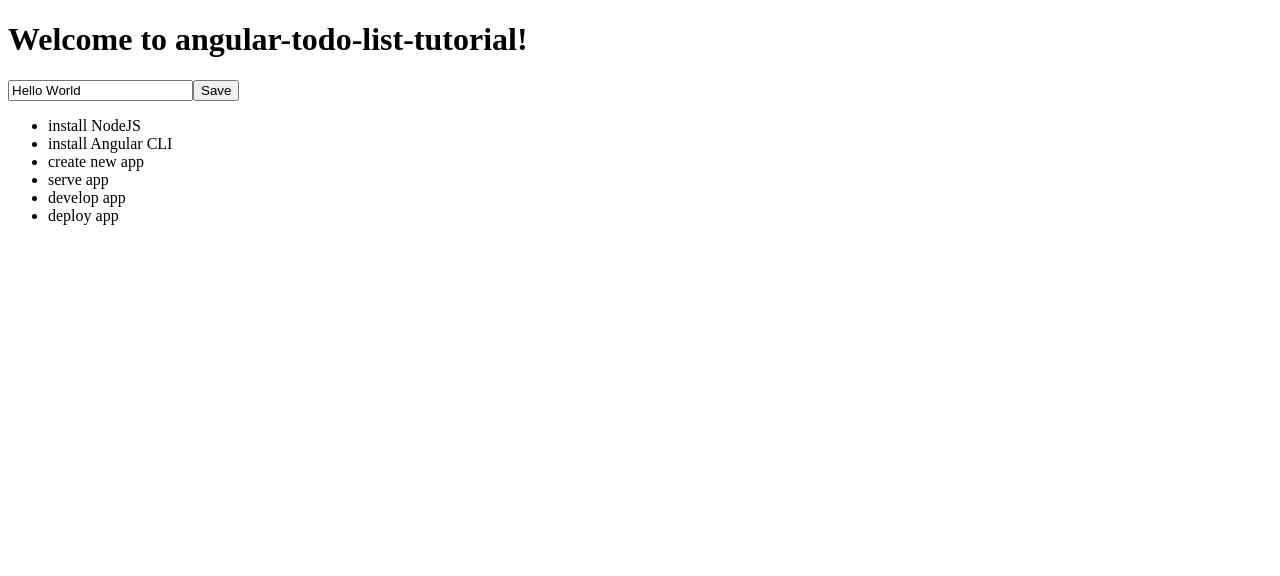
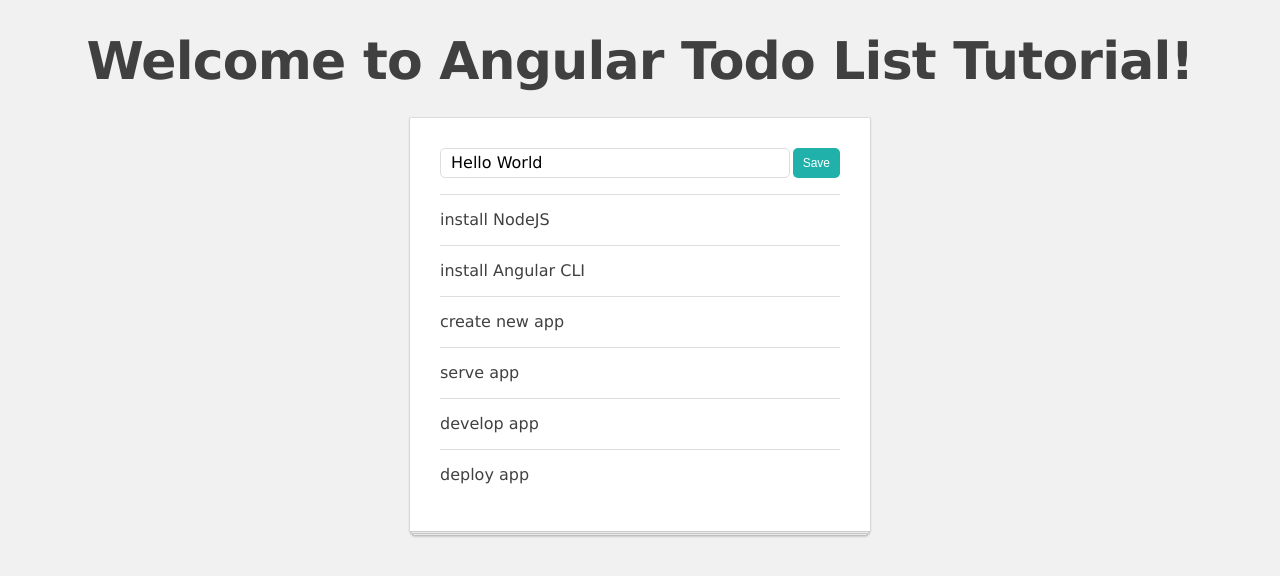
Before and after one commit to JamesSkemp/angular-todo-list-tutorial, an Angular app: page / in a window 1280 px wide. Shown: the top 576 px of the page. Built offline with nearby package versions, Linux system fonts and the light colour scheme.

Commit message:
Refactor app to use component for listing
Also add styling to all components.

```diff
--- a/src/app/app.component.html
+++ b/src/app/app.component.html
@@ -1,7 +1,3 @@
-<h1>Welcome to {{ title }}!</h1>
+<h1 class="app-title">Welcome to {{ title }}!</h1>
 
-<app-input-button-unit (submit)="addItem($event)"></app-input-button-unit>
-
-<ul>
-  <li *ngFor="let todoItem of todoList"><app-todo-item [item]="todoItem"></app-todo-item></li>
-</ul>
+<app-list-manager></app-list-manager>
--- a/src/app/app.component.ts
+++ b/src/app/app.component.ts
@@ -7,17 +7,5 @@
   styleUrls: ['./app.component.scss']
 })
 export class AppComponent {
-  title = 'angular-todo-list-tutorial';
-  todoList: TodoItem[] = [
-    {title: 'install NodeJS'},
-    {title: 'install Angular CLI'},
-    {title: 'create new app'},
-    {title: 'serve app'},
-    {title: 'develop app'},
-    {title: 'deploy app'}
-  ];
-
-  addItem(title: string) {
-    this.todoList.push({title});
-  }
+  title = 'Angular Todo List Tutorial';
 }
--- a/src/app/app.module.ts
+++ b/src/app/app.module.ts
@@ -4,12 +4,14 @@
 import { AppComponent } from './app.component';
 import { InputButtonUnitComponent } from './input-button-unit/input-button-unit.component';
 import { TodoItemComponent } from './todo-item/todo-item.component';
+import { ListManagerComponent } from './list-manager/list-manager.component';
 
 @NgModule({
   declarations: [
     AppComponent,
     InputButtonUnitComponent,
-    TodoItemComponent
+    TodoItemComponent,
+    ListManagerComponent
   ],
   imports: [
     BrowserModule
--- a/src/app/input-button-unit/input-button-unit.component.html
+++ b/src/app/input-button-unit/input-button-unit.component.html
@@ -1,2 +1,2 @@
-<input #inputElementRef [value]="title" (keyup.enter)="submitValue($any($event.target).value)" />
-<button (click)="submitValue(inputElementRef.value)">Save</button>
+<input class="todo-input" #inputElementRef [value]="title" (keyup.enter)="submitValue($any($event.target).value)" />
+<button class="btn" (click)="submitValue(inputElementRef.value)">Save</button>
--- a/src/app/input-button-unit/input-button-unit.component.scss
+++ b/src/app/input-button-unit/input-button-unit.component.scss
@@ -0,0 +1,15 @@
+.todo-input {
+  padding: 4px 10px 4px;
+  font-size: 16px;
+  font-family: 'Lucida Grande', Verdana, sans-serif;
+  line-height: 20px;
+  border: solid 1px #dddddd;
+  border-radius: 5px;
+  flex-grow: 1;
+}
+
+:host(:not([hidden])) {
+  display: flex;
+  justify-content: space-between;
+  flex-grow: 1;
+}
--- /dev/null
+++ b/src/app/list-manager/list-manager.component.html
@@ -0,0 +1,9 @@
+<div class="todo-app">
+  <app-input-button-unit (submit)="addItem($event)"></app-input-button-unit>
+
+  <ul>
+    <li *ngFor="let todoItem of todoList">
+      <app-todo-item [item]="todoItem"></app-todo-item>
+    </li>
+  </ul>
+</div>
--- /dev/null
+++ b/src/app/list-manager/list-manager.component.scss
@@ -0,0 +1,39 @@
+.todo-app {
+  position: relative;
+  width: 400px;
+  padding: 30px 30px 15px;
+  background: white;
+  border: 1px solid;
+  border-color: #dfdcdc #d9d6d6 #ccc;
+  border-radius: 2px;
+  -webkit-box-shadow: 0 1px 2px rgba(0, 0, 0, 0.1);
+  box-shadow: 0 1px 2px rgba(0, 0, 0, 0.1);
+  margin: 20px auto;
+}
+
+.todo-app::before, .todo-app::after {
+  content: '';
+  position: absolute;
+  z-index: -1;
+  height: 4px;
+  background: white;
+  border: 1px solid #ccc;
+  border-radius: 2px;
+}
+
+.todo-app::after {
+  bottom: -3px;
+  left: 0;
+  right: 0;
+  -webkit-box-shadow: 0 1px 2px rgba(0, 0, 0, 0.1);
+  box-shadow: 0 1px 2px rgba(0, 0, 0, 0.1);
+}
+
+.todo-app::before {
+  bottom: -5px;
+  left: 2px;
+  right: 2px;
+  border-color: #c4c4c4;
+  -webkit-box-shadow: 0 1px 2px rgba(0, 0, 0, 0.15);
+  box-shadow: 0 1px 2px rgba(0, 0, 0, 0.15);
+}
--- /dev/null
+++ b/src/app/list-manager/list-manager.component.ts
@@ -0,0 +1,27 @@
+import { Component, OnInit } from '@angular/core';
+import { TodoItem } from '../interfaces/todo-item';
+
+@Component({
+  selector: 'app-list-manager',
+  templateUrl: './list-manager.component.html',
+  styleUrls: ['./list-manager.component.scss']
+})
+export class ListManagerComponent implements OnInit {
+  todoList: TodoItem[] = [
+    {title: 'install NodeJS'},
+    {title: 'install Angular CLI'},
+    {title: 'create new app'},
+    {title: 'serve app'},
+    {title: 'develop app'},
+    {title: 'deploy app'}
+  ];
+
+  constructor() { }
+
+  ngOnInit(): void {
+  }
+
+  addItem(title: string) {
+    this.todoList.push({title});
+  }
+}
--- a/src/app/todo-item/todo-item.component.html
+++ b/src/app/todo-item/todo-item.component.html
@@ -1 +1,3 @@
-{{ item.title }}
+<div class="todo-item">
+  {{ item.title }}
+</div>
--- a/src/app/todo-item/todo-item.component.scss
+++ b/src/app/todo-item/todo-item.component.scss
@@ -0,0 +1,18 @@
+.todo-item {
+  padding: 10px 0;
+  border-top: solid 1px #ddd;
+  min-height: 30px;
+  line-height: 30px;
+  display: flex;
+  justify-content: space-between;
+}
+
+.todo-checkbox {
+  flex-shrink: 0;
+  margin: auto 1ex auto 0;
+}
+
+.todo-title {
+  flex-grow: 1;
+  padding-left: 11px;
+}
--- a/src/styles.scss
+++ b/src/styles.scss
@@ -1 +1,54 @@
 /* You can add global styles to this file, and also import other style files */
+html, body, div, span,
+h1, p, ul, li {
+  padding: 0;
+  border: 0;
+  font: inherit;
+  vertical-align: baseline;
+}
+
+body {
+  background: #f1f1f1;
+  font-size: 16px;
+  line-height: 22px;
+  color: #404040;
+  font-family: 'Lucida Grande', Verdana, sans-serif;
+}
+
+ol, ul {
+  list-style: none;
+}
+
+.btn {
+  background: lightseagreen;
+  color: #fff;
+  padding: 3px 10px;
+  margin: 0 0 0 3px;
+  border: none;
+  border-radius: 5px;
+  font-size: 12px;
+  line-height: 24px;
+  cursor: pointer;
+  vertical-align: bottom;
+}
+
+.btn:hover {
+  background: lightslategrey;
+}
+
+.btn-red {
+  background: red;
+}
+
+.btn-red:hover {
+  background: darkred;
+}
+
+.app-title {
+  font-size: 52px;
+  line-height: 52px;
+  margin-bottom: 30px;
+  font-weight: bold;
+  text-align: center;
+  letter-spacing: -0.8px;
+}
```
Also changed, not shown: 1 other file (tests, documents, lock files or other folders).
